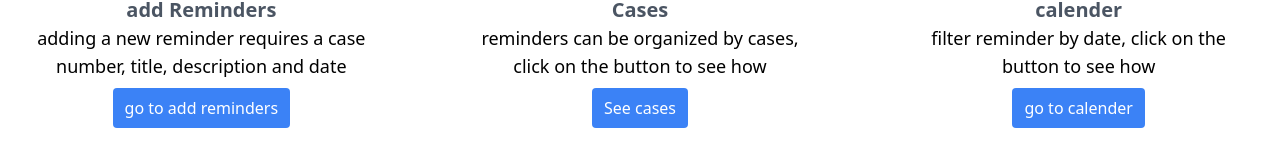
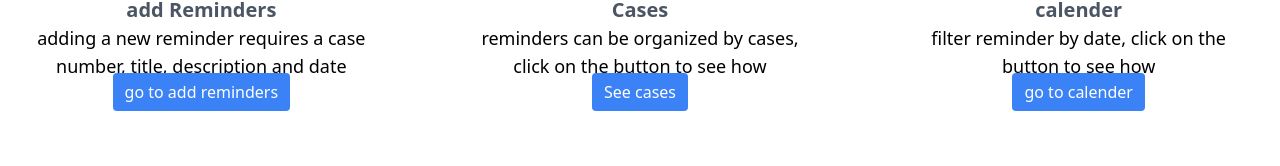
Before and after one commit to uribracha2611/remindme-next, a Next.js app: page / in a window 1280 px wide. Shown: the part 412-578 px from the top of the page. Built offline with nearby package versions, Linux system fonts and the light colour scheme; no server answers.

Commit message:
ui changes

```diff
--- a/compoments/HomeCard.tsx
+++ b/compoments/HomeCard.tsx
@@ -1,8 +1,10 @@
 import React from 'react';
 import { FontAwesomeIcon } from '@fortawesome/react-fontawesome';
 import { faPlus, faBriefcase } from '@fortawesome/free-solid-svg-icons';
+import Link from 'next/link';
+import { UrlObject } from 'url';
 
-function HomeCard(props:any) {
+function HomeCard(props: { icon: string; title: string | number | boolean | React.ReactElement<any, string | React.JSXElementConstructor<any>> | React.ReactFragment | React.ReactPortal | null | undefined; description: string | number | boolean | React.ReactElement<any, string | React.JSXElementConstructor<any>> | React.ReactFragment | React.ReactPortal | null | undefined; href: string | UrlObject; Button: string | number | boolean | React.ReactElement<any, string | React.JSXElementConstructor<any>> | React.ReactFragment | React.ReactPortal | null | undefined; }) {
   return (
     <div className="max-w-sm rounded overflow-hidden  p-3 mx-3 ">
       <div className="flex flex-col justify-center items-center">
@@ -18,9 +20,9 @@ function HomeCard(props:any) {
       </div>
       <div className="flex flex-col justify-center items-center">
         <div>
-          <button className="bg-blue-500 text-white rounded px-3 py-2 hover:bg-blue-400 mt-2">
+          <Link href={props.href} className="bg-blue-500 text-white rounded px-3 py-2 hover:bg-blue-400 mt-2">
             {props.Button}
-          </button>
+          </Link>
         </div>
       </div>
     </div>
```
